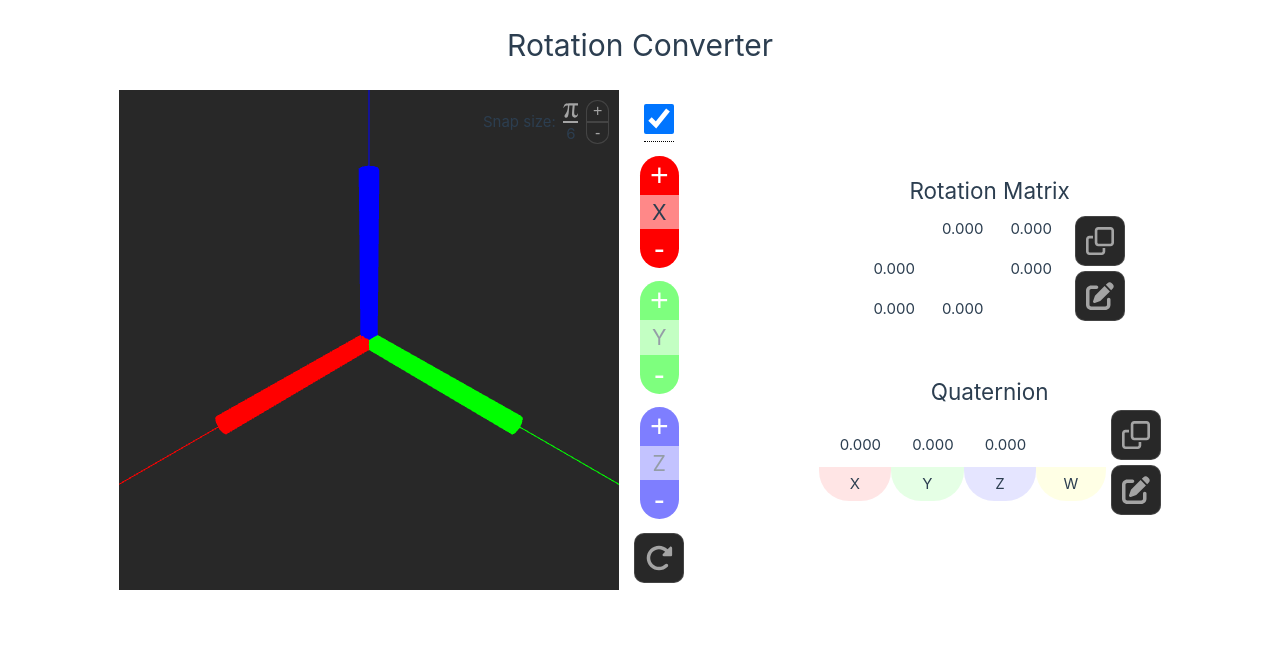
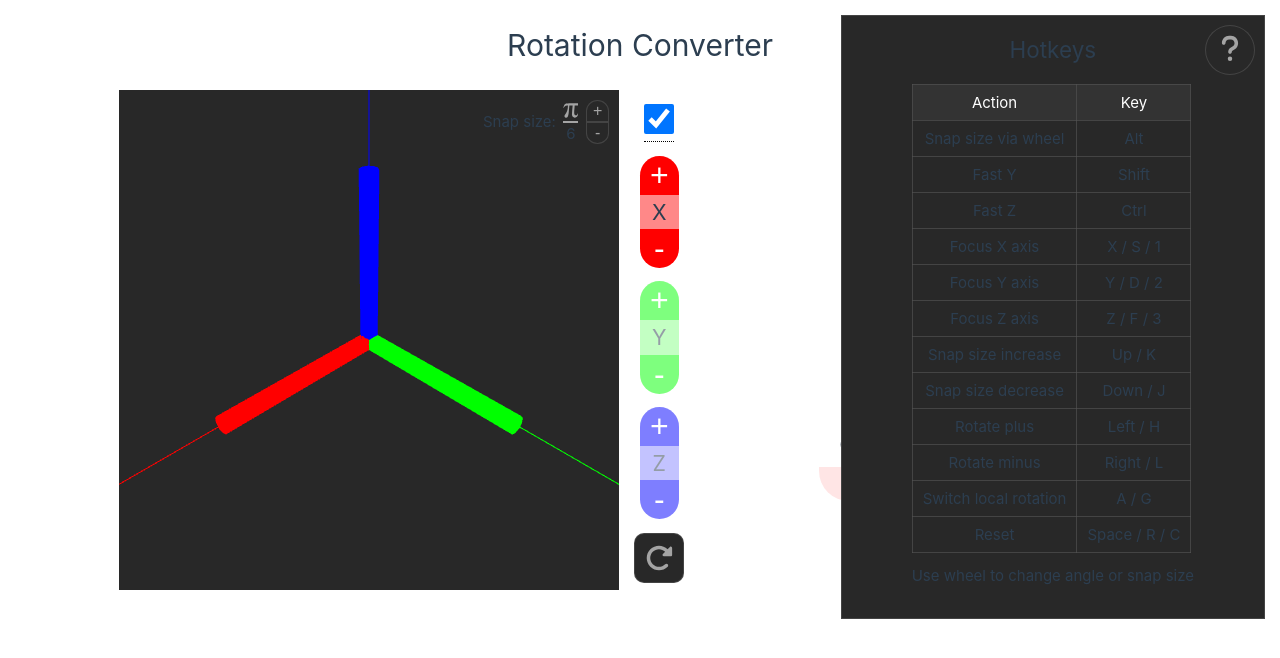
Before and after one commit to Divelix/rotation_converter, a Vue app: page / in a window 1280 px wide. Shown: the top 658 px of the page. Built offline with nearby package versions, Linux system fonts and the light colour scheme.

Commit message:
feat: Help widget

```diff
--- a/src/App.vue
+++ b/src/App.vue
@@ -5,6 +5,7 @@ import Vis3D from './components/Vis3D.vue'
 import VisControls from './components/VisControls.vue'
 import VisMat from './components/VisMat.vue'
 import VisQuat from './components/VisQuat.vue'
+import Help from './components/Help.vue'
 
 provide("isLocal", shallowRef(true))
 provide("isEdit", shallowRef(false))
@@ -25,6 +26,7 @@ provide("snapDenom", shallowRef(6))
 <template>
   <header>
     <h1>Rotation Converter</h1>
+    <Help />
   </header>
 
   <main>
--- /dev/null
+++ b/src/components/Help.vue
@@ -0,0 +1,134 @@
+<script setup lang="ts">
+import { shallowRef } from 'vue';
+import IconQuestion from './icons/IconQuestion.vue';
+
+const active = shallowRef(true)
+</script>
+
+<template>
+    <div class="help btn">
+        <button @click="active = !active">
+            <IconQuestion />
+        </button>
+    </div>
+    <div class="help content" v-if="active">
+        <div class="hotkeys">
+            <h2>Hotkeys</h2>
+            <table>
+                <tr class="header-row">
+                    <td>Action</td>
+                    <td>Key</td>
+                </tr>
+                <tr>
+                    <td>Snap size via wheel</td>
+                    <td>Alt</td>
+                </tr>
+                <tr>
+                    <td>Fast Y</td>
+                    <td>Shift</td>
+                </tr>
+                <tr>
+                    <td>Fast Z</td>
+                    <td>Ctrl</td>
+                </tr>
+                <tr>
+                    <td>Focus X axis</td>
+                    <td>X / S / 1</td>
+                </tr>
+                <tr>
+                    <td>Focus Y axis</td>
+                    <td>Y / D / 2</td>
+                </tr>
+                <tr>
+                    <td>Focus Z axis</td>
+                    <td>Z / F / 3</td>
+                </tr>
+                <tr>
+                    <td>Snap size increase</td>
+                    <td>Up / K</td>
+                </tr>
+                <tr>
+                    <td>Snap size decrease</td>
+                    <td>Down / J</td>
+                </tr>
+                <tr>
+                    <td>Rotate plus</td>
+                    <td>Left / H</td>
+                </tr>
+                <tr>
+                    <td>Rotate minus</td>
+                    <td>Right / L</td>
+                </tr>
+                <tr>
+                    <td>Switch local rotation</td>
+                    <td>A / G</td>
+                </tr>
+                <tr>
+                    <td>Reset</td>
+                    <td>Space / R / C</td>
+                </tr>
+            </table>
+        </div>
+        <div>
+            <p>Use wheel to change angle or snap size</p>
+        </div>
+    </div>
+</template>
+
+<style scoped>
+.help {
+    position: fixed;
+}
+
+.btn {
+    z-index: 2;
+    top: 25px;
+    right: 25px;
+}
+
+button {
+    width: 50px;
+    height: 50px;
+    padding: 0 15px 0 15px;
+    background-color: black;
+    border: 1px solid var(--c-divider-dark-1);
+    background-color: var(--c-bg-btn);
+    border-radius: 50%;
+    cursor: pointer;
+    z-index: 2;
+}
+
+button:hover {
+    background-color: var(--c-bg-btn-hover);
+}
+
+button:active {
+    background-color: var(--c-bg-btn-active);
+}
+
+.content {
+    z-index: 1;
+    top: 15px;
+    right: 15px;
+    border: 1px solid var(--c-divider-dark-1);
+    background-color: var(--c-bg-btn);
+    padding: 0 70px 20px 70px;
+    display: flex;
+    flex-direction: column;
+}
+
+table {
+    border-collapse: collapse;
+    line-height: 1;
+}
+
+.header-row {
+    color: white;
+    background-color: var(--c-bg-btn-hover);
+}
+
+td {
+    border: 1px solid var(--c-divider-dark-1);
+    padding: 10px;
+}
+</style>
--- a/src/components/Vis3D.vue
+++ b/src/components/Vis3D.vue
@@ -287,11 +287,11 @@ function onKeydown(event: KeyboardEvent) {
       break
     case "ArrowUp":
     case "KeyK":
-      incSnapDenom()
+      decSnapDenom()
       break
     case "ArrowDown":
     case "KeyJ":
-      decSnapDenom()
+      incSnapDenom()
       break
     case "ArrowLeft":
     case "KeyH":
--- a/src/components/VisControls.vue
+++ b/src/components/VisControls.vue
@@ -12,7 +12,7 @@ const needReset: ShallowRef<Boolean> = inject("needReset")!
         <div class="tooltip">
             <input type="checkbox" v-model="isLocal">
             <span class="tooltiptext">
-                Rotation mod: <br>
+                Rotation mode: <br>
                 on = local <br>
                 off = global
             </span>
--- /dev/null
+++ b/src/components/icons/IconQuestion.vue
@@ -0,0 +1,16 @@
+<template>
+  <svg xmlns="http://www.w3.org/2000/svg" viewBox="0 0 320 512">
+    <path
+      d="M80 160c0-35.3 28.7-64 64-64h32c35.3 0 64 28.7 64 64v3.6c0 21.8-11.1 42.1-29.4 53.8l-42.2 27.1c-25.2 16.2-40.4 44.1-40.4 74V320c0 17.7 14.3 32 32 32s32-14.3 32-32v-1.4c0-8.2 4.2-15.8 11-20.2l42.2-27.1c36.6-23.6 58.8-64.1 58.8-107.7V160c0-70.7-57.3-128-128-128H144C73.3 32 16 89.3 16 160c0 17.7 14.3 32 32 32s32-14.3 32-32zm80 320a40 40 0 1 0 0-80 40 40 0 1 0 0 80z" />
+  </svg>
+</template>
+
+<style scoped>
+path {
+  fill: var(--c-text-dark-2);
+}
+
+.active path {
+  fill: white;
+}
+</style>
```
